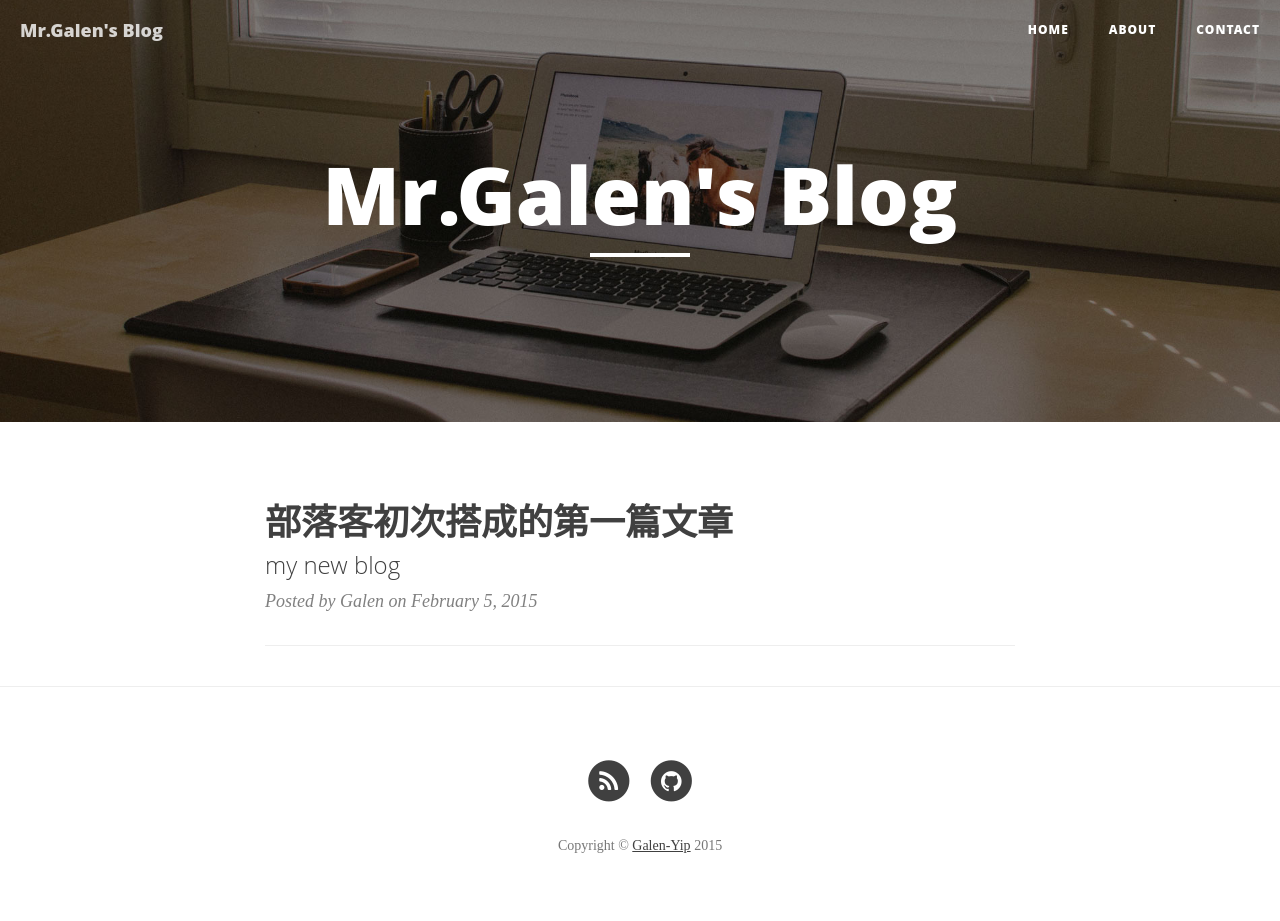
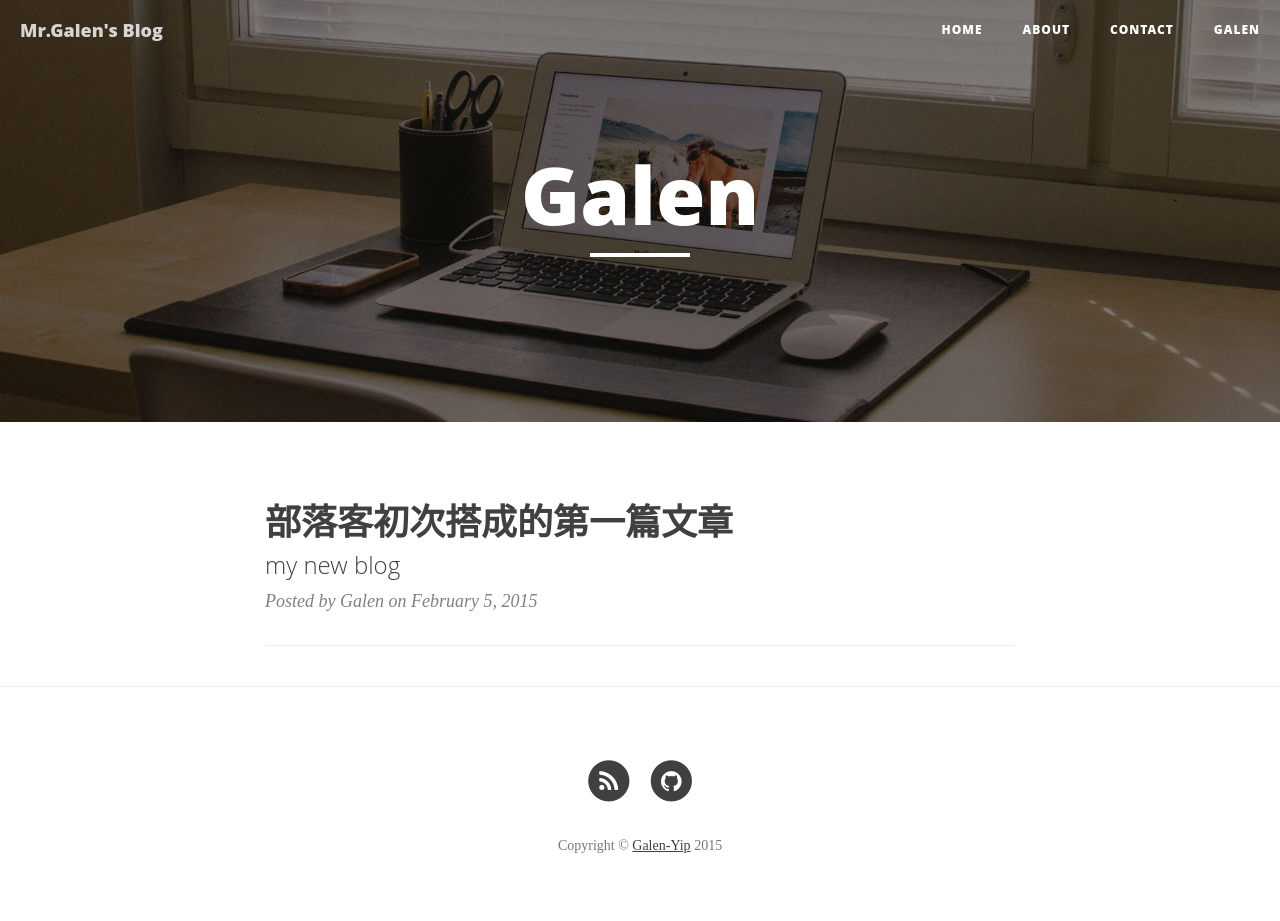
Before and after one commit to Galen-Yip/Galen-Yip.github.io, a Jekyll site: the page built from index.html, in a window 1280 px wide. Built offline with Jekyll 4.4.1, drawn with Linux system fonts in a browser that asks for light colours; nearby versions of some CDN libraries; some web fonts are replaced; the list of posts is cut into pages by our own code; some of the changed lines change nothing that is shown.

Commit message:
modified

```diff
--- a/_config.yml
+++ b/_config.yml
@@ -2,9 +2,9 @@
 title: Mr.Galen's Blog
 header-img: img/home-bg.jpg
 email: 275497985@qq.com
-description: "Galen的Blog"
+description: "Galen的Blog, 前端开发工程师"
 baseurl: ""
-url: "http://galen-yip.github.io"
+url: "http://galen-yip.com"
 twitter_username:
 github_username:  Galen-Yip
 facebook_username:
--- a/index.html
+++ b/index.html
@@ -1,5 +1,6 @@
 ---
 layout: page
+title: "Galen"
 description: ""
 ---
 
```
Also changed, not shown: 1 other file.
